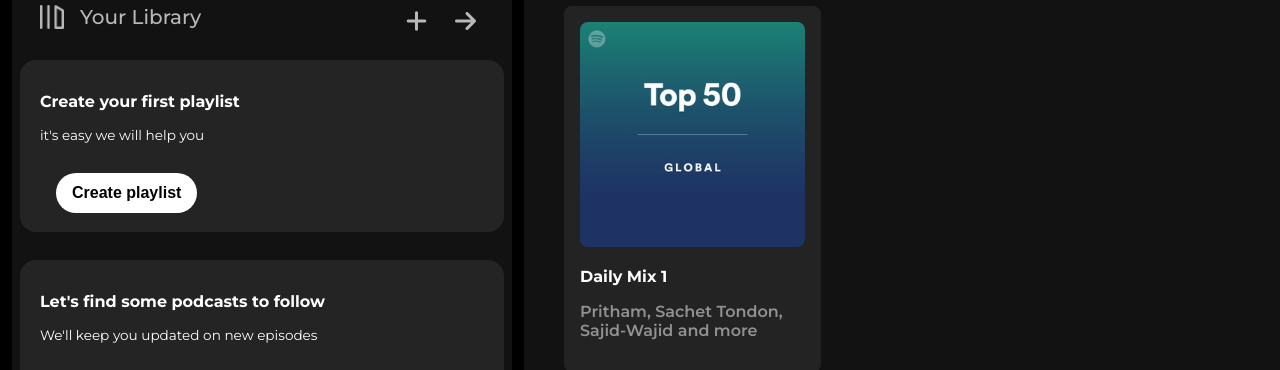
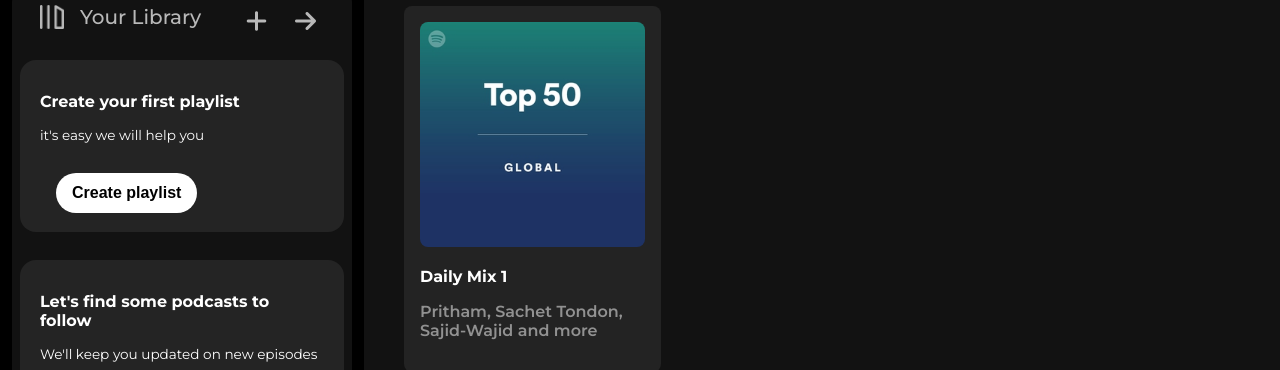
Before and after one commit to Yogeshjathar/Spotify, a plain HTML site: page index.html in a window 1280 px wide. Shown: the part 180-550 px from the top of the page. Drawn offline with nearby package versions, Linux system fonts and the light colour scheme.

Commit message:
style updated

```diff
--- a/style.css
+++ b/style.css
@@ -15,7 +15,7 @@ body {
 
 .sidebar {
     background-color: #000;
-    width: 500px;
+    width: 340px;
     border-radius: 1rem; /* 1 rem = 16px */
     padding: 0.5rem 0.75rem;
 }
```
